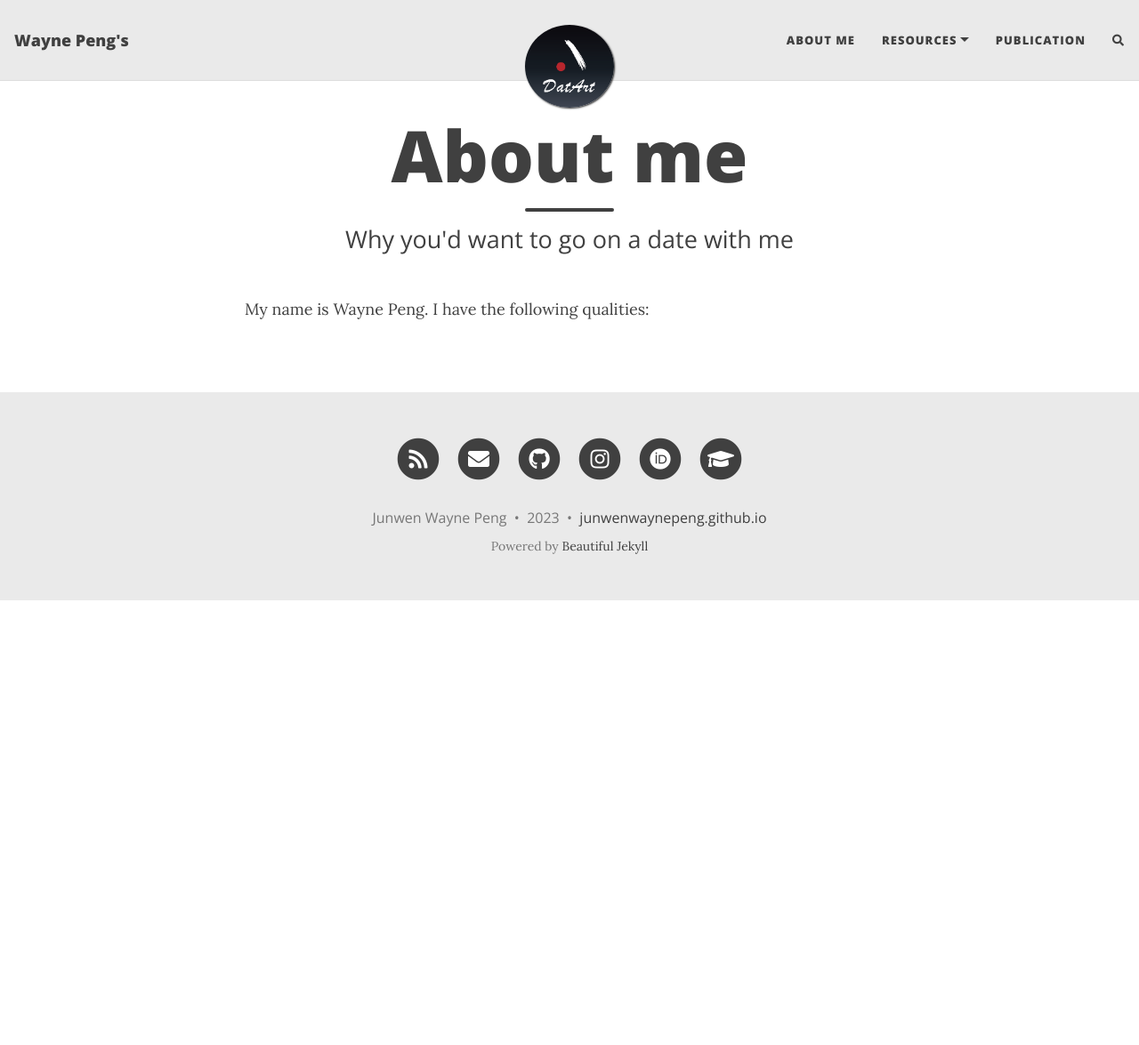
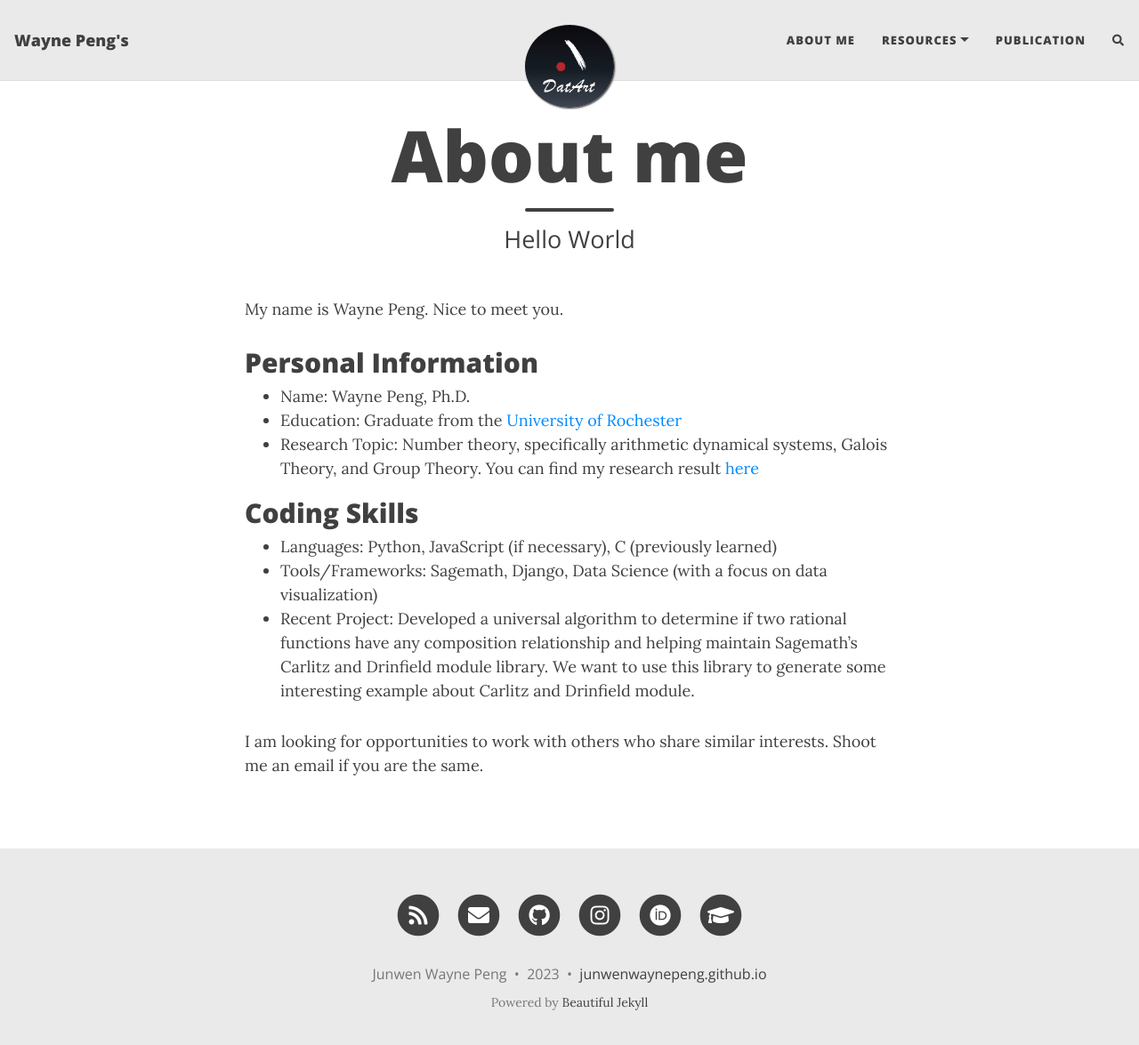
Before and after one commit to junwenwaynepeng/junwenwaynepeng.github.io, a Jekyll site: the page built from aboutme.md, in a window 1280 px wide and 1188 px high. Shown: the top 1175 px of the window at 89% size. Built offline with Jekyll 4.4.1, drawn with Linux system fonts in a browser that asks for light colours; nearby versions of some CDN libraries; comment, search, counter and statistics services are not loaded.

Commit message:
update about me

```diff
--- a/aboutme.md
+++ b/aboutme.md
@@ -1,7 +1,19 @@
 ---
 layout: page
 title: About me
-subtitle: Why you'd want to go on a date with me
+subtitle: Hello World
 ---
 
-My name is Wayne Peng. I have the following qualities:
+My name is Wayne Peng. Nice to meet you.
+
+## Personal Information
+* Name: Wayne Peng, Ph.D.
+* Education: Graduate from the [University of Rochester](https://www.sas.rochester.edu/mth/)
+* Research Topic: Number theory, specifically arithmetic dynamical systems, Galois Theory, and Group Theory. You can find my research result [here]({% link publication.md %})
+
+## Coding Skills
+* Languages: Python, JavaScript (if necessary), C (previously learned)
+* Tools/Frameworks: Sagemath, Django, Data Science (with a focus on data visualization)
+* Recent Project: Developed a universal algorithm to determine if two rational functions have any composition relationship and helping maintain Sagemath's Carlitz and Drinfield module library. We want to use this library to generate some interesting example about Carlitz and Drinfield module.
+
+I am looking for opportunities to work with others who share similar interests. Shoot me an email if you are the same.
```
